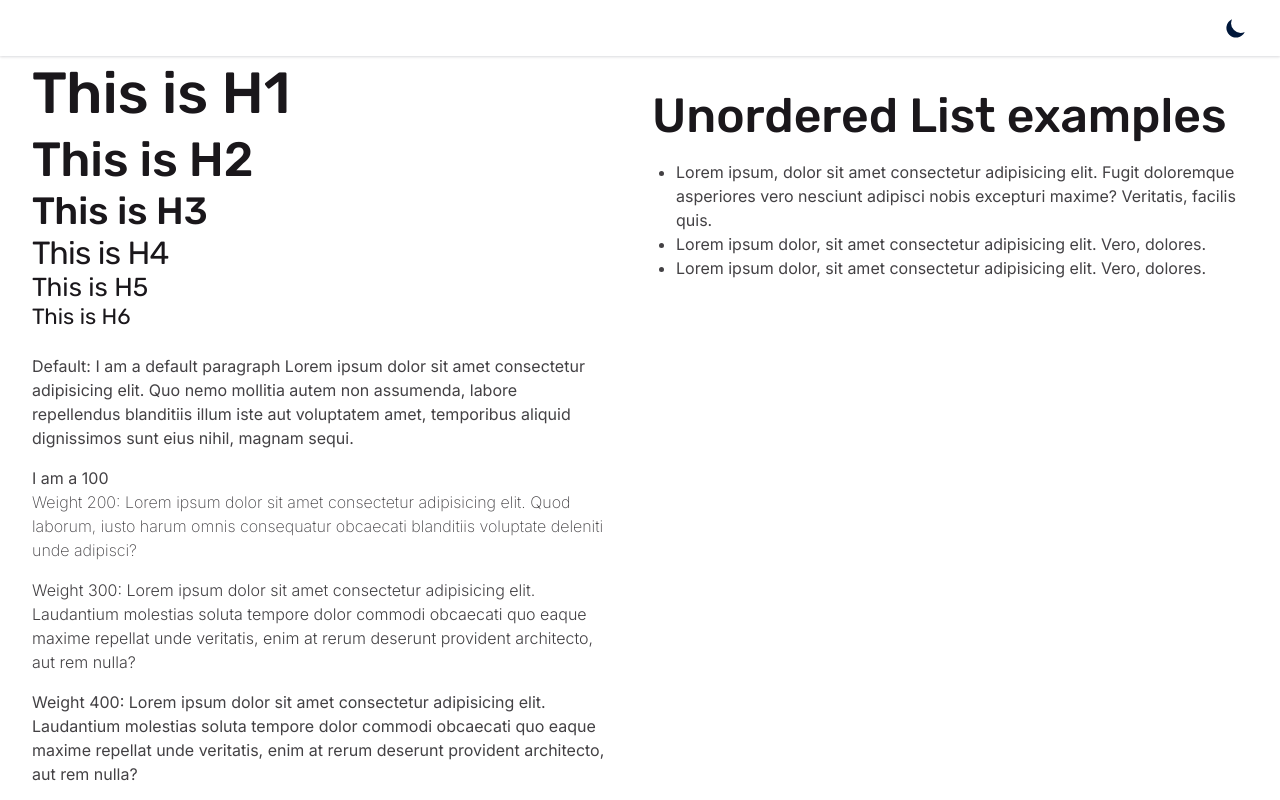
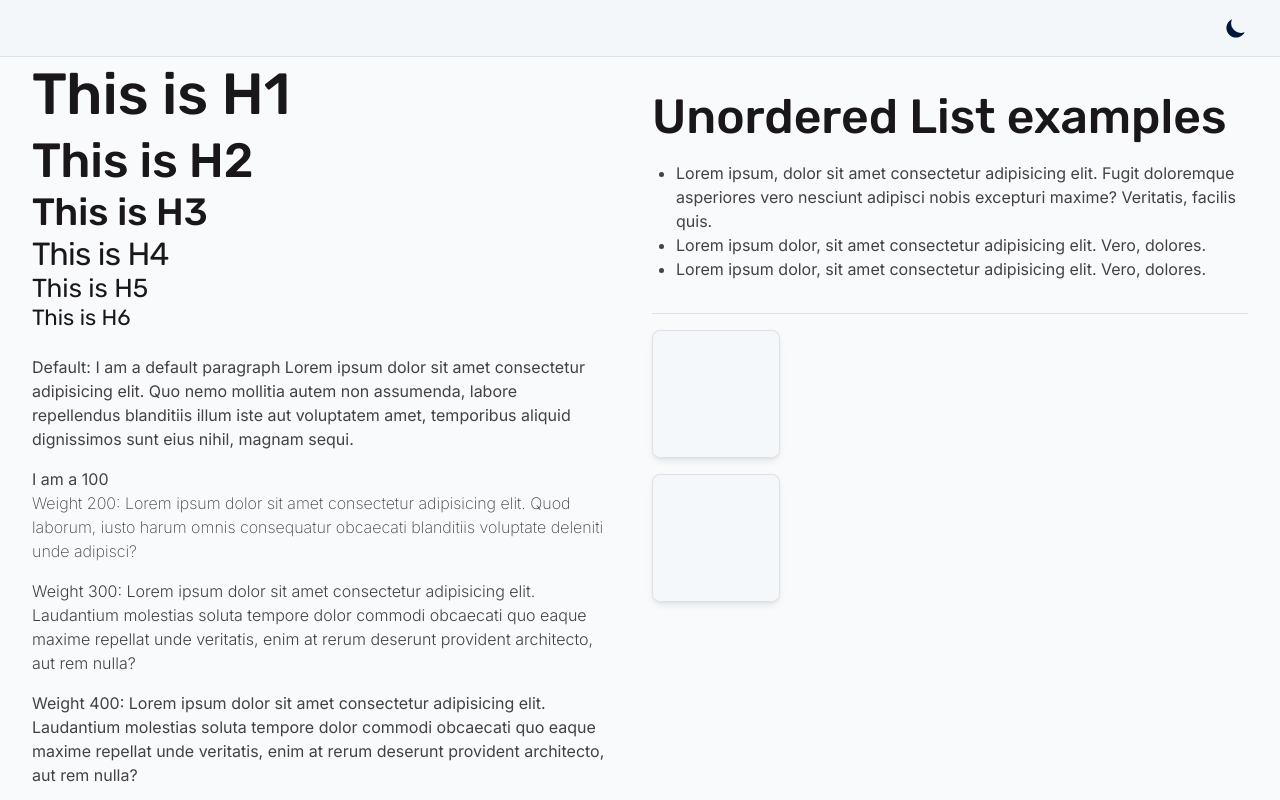
Before and after one commit to Foysal0076/nextjs-tailwind-boilerplate, a Next.js app: page / in a window 1280 px wide. Shown: the top 800 px of the page. Built offline with nearby package versions, Linux system fonts and the light colour scheme.

Commit message:
Add surface colors

```diff
--- a/src/app/layout.tsx
+++ b/src/app/layout.tsx
@@ -43,7 +43,7 @@ export default function RootLayout({
       />
       <body>
         <NextThemeProvider>
-          <div className='flex min-h-screen flex-col justify-between bg-neutral-0'>
+          <div className='flex min-h-screen flex-col justify-between bg-surface-50'>
             <div>
               <Navbar />
               <main>{children}</main>
--- a/src/components/Home/HomeHero.tsx
+++ b/src/components/Home/HomeHero.tsx
@@ -87,6 +87,10 @@ export const HomeHero = () => {
               dolores.
             </li>
           </ul>
+          <div className='mt-8' />
+          <hr className='border-slate-900/10 dark:border-slate-300/10' />
+          <div className='mt-4 h-32 w-32 rounded-lg border border-slate-900/10 bg-surface-100/50 shadow-md dark:border-slate-300/10'></div>
+          <div className='mt-4 h-32 w-32 rounded-lg border border-slate-900/10 bg-surface-100/50 shadow-md dark:border-slate-300/10'></div>
         </div>
       </div>
     </div>
--- a/src/components/Navbar/Navbar.tsx
+++ b/src/components/Navbar/Navbar.tsx
@@ -2,7 +2,7 @@ import ThemeSwitcher from '@/components/Common/ThemeSwitcher'
 
 export const Navbar = () => {
   return (
-    <div className='bg-neutral-0 py-4 shadow-sm'>
+    <div className='border-b border-slate-900/10 bg-surface-100/50 py-4 dark:border-slate-300/10'>
       <div className='container'>
         <div className='flex justify-end'>
           <ThemeSwitcher />
--- a/src/styles/globals.css
+++ b/src/styles/globals.css
@@ -101,22 +101,35 @@
     --colors-warning-800: 136 102 1; /* #886601 */
     --colors-warning-900: 104 78 0; /* #684e00 */
 
+    --colors-surface-0: 252 253 254; /* #fcfdfe */
+    --colors-surface-50: 248 250 252; /* #f8fafc */
+    --colors-surface-100: 241 245 249; /* #f1f5f9 */
+    --colors-surface-200: 226 232 240; /* #e2e8f0 */
+    --colors-surface-300: 203 213 225; /* #cbd5e1 */
+    --colors-surface-400: 148 163 184; /* #94a3b8 */
+    --colors-surface-500: 100 116 139; /* #64748b */
+    --colors-surface-600: 71 85 105; /* #475569 */
+    --colors-surface-700: 51 65 85; /* #334155 */
+    --colors-surface-800: 30 41 59; /* #1e293b */
+    --colors-surface-900: 15 23 42; /* #0f172a */
+    --colors-surface-950: 2 6 23; /* #020617 */
+
     --backgroundblur-xl-backdrop-filter: 20px;
     --backgroundblur-lg-backdrop-filter: 12px;
     --backgroundblur-md-backdrop-filter: 8px;
     --backgroundblur-sm-backdrop-filter: 4px;
 
-    --box-shadow-3-xl: 0px 32px 64px -12px rgba(16, 24, 40, 0.14);
-    --box-shadow-2-xl: 0px 24px 48px -12px rgba(16, 24, 40, 0.18);
-    --box-shadow-xl: 0px 8px 8px -4px rgba(16, 24, 40, 0.03),
-      0px 20px 24px -4px rgba(16, 24, 40, 0.08);
-    --box-shadow-lg: 0px 4px 6px -2px rgba(16, 24, 40, 0.03),
-      0px 12px 16px -4px rgba(16, 24, 40, 0.08);
-    --box-shadow-md: 0px 2px 4px -2px rgba(16, 24, 40, 0.06),
-      0px 4px 8px -2px rgba(16, 24, 40, 0.1);
-    --box-shadow-sm: 0px 1px 2px 0px rgba(16, 24, 40, 0.06),
-      0px 1px 3px 0px rgba(16, 24, 40, 0.1);
-    --box-shadow-xs: 0px 1px 2px 0px rgba(16, 24, 40, 0.05);
+    --box-shadow-3-xl: 0px 32px 64px -12px rgba(0, 0, 0, 0.14);
+    --box-shadow-2-xl: 0px 24px 48px -12px rgba(0, 0, 0, 0.18);
+    --box-shadow-xl: 0px 8px 8px -4px rgba(0, 0, 0, 0.03),
+      0px 20px 24px -4px rgba(0, 0, 0, 0.08);
+    --box-shadow-lg: 0px 4px 6px -2px rgba(0, 0, 0, 0.03),
+      0px 12px 16px -4px rgba(0, 0, 0, 0.08);
+    --box-shadow-md: 0px 2px 4px -2px rgba(0, 0, 0, 0.06),
+      0px 4px 8px -2px rgba(0, 0, 0, 0.1);
+    --box-shadow-sm: 0px 1px 2px 0px rgba(0, 0, 0, 0.06),
+      0px 1px 3px 0px rgba(0, 0, 0, 0.1);
+    --box-shadow-xs: 0px 1px 2px 0px rgba(0, 0, 0, 0.05);
   }
 
   .dark {
@@ -140,17 +153,30 @@
     --colors-neutral-800: 250 250 250; /* #fafafa */
     --colors-neutral-900: 255 255 255; /* #ffffff */
 
-    --box-shadow-3-xl: 0px 32px 64px -12px rgba(0, 0, 0, 0.5);
-    --box-shadow-2-xl: 0px 24px 48px -12px rgba(0, 0, 0, 0.45);
-    --box-shadow-xl: 0px 8px 8px -4px rgba(0, 0, 0, 0.3),
-      0px 20px 24px -4px rgba(0, 0, 0, 0.35);
-    --box-shadow-lg: 0px 4px 6px -2px rgba(0, 0, 0, 0.3),
-      0px 12px 16px -4px rgba(0, 0, 0, 0.35);
-    --box-shadow-md: 0px 2px 4px -2px rgba(0, 0, 0, 0.4),
-      0px 4px 8px -2px rgba(0, 0, 0, 0.45);
-    --box-shadow-sm: 0px 1px 2px 0px rgba(0, 0, 0, 0.4),
-      0px 1px 3px 0px rgba(0, 0, 0, 0.45);
-    --box-shadow-xs: 0px 1px 2px 0px rgba(0, 0, 0, 0.35);
+    --colors-surface-0: 1 3 11; /* #01030B */
+    --colors-surface-50: 2 6 23; /* #020617 */
+    --colors-surface-100: 15 23 42; /* #0f172a */
+    --colors-surface-200: 30 41 59; /* #1e293b */
+    --colors-surface-300: 51 65 85; /* #334155 */
+    --colors-surface-400: 71 85 105; /* #475569 */
+    --colors-surface-500: 100 116 139; /* #64748b */
+    --colors-surface-600: 148 163 184; /* #94a3b8 */
+    --colors-surface-700: 203 213 225; /* #cbd5e1 */
+    --colors-surface-800: 226 232 240; /* #e2e8f0 */
+    --colors-surface-900: 241 245 249; /* #f1f5f9 */
+    --colors-surface-950: 248 250 252; /* #f8fafc */
+
+    --box-shadow-3-xl: 0px 32px 64px -12px rgba(1, 3, 11, 0.5);
+    --box-shadow-2-xl: 0px 24px 48px -12px rgba(2, 6, 23, 0.45);
+    --box-shadow-xl: 0px 8px 8px -4px rgba(15, 23, 42, 0.3),
+      0px 20px 24px -4px rgba(15, 23, 42, 0.35);
+    --box-shadow-lg: 0px 4px 6px -2px rgba(30, 41, 59, 0.3),
+      0px 12px 16px -4px rgba(30, 41, 59, 0.35);
+    --box-shadow-md: 0px 2px 4px -2px rgba(51, 65, 85, 0.4),
+      0px 4px 8px -2px rgba(51, 65, 85, 0.45);
+    --box-shadow-sm: 0px 1px 2px 0px rgba(71, 85, 105, 0.4),
+      0px 1px 3px 0px rgba(71, 85, 105, 0.45);
+    --box-shadow-xs: 0px 1px 2px 0px rgba(100, 116, 139, 0.35);
   }
 
   * {
--- a/tailwind.config.js
+++ b/tailwind.config.js
@@ -195,10 +195,24 @@ module.exports = {
           800: 'rgb(var(--colors-warning-800) / <alpha-value>)',
           900: 'rgb(var(--colors-warning-900) / <alpha-value>)',
         },
+        surface: {
+          0: 'rgb(var(--colors-surface-0) / <alpha-value>)',
+          50: 'rgb(var(--colors-surface-50) / <alpha-value>)',
+          100: 'rgb(var(--colors-surface-100) / <alpha-value>)',
+          200: 'rgb(var(--colors-surface-200) / <alpha-value>)',
+          300: 'rgb(var(--colors-surface-300) / <alpha-value>)',
+          400: 'rgb(var(--colors-surface-400) / <alpha-value>)',
+          500: 'rgb(var(--colors-surface-500) / <alpha-value>)',
+          600: 'rgb(var(--colors-surface-600) / <alpha-value>)',
+          700: 'rgb(var(--colors-surface-700) / <alpha-value>)',
+          800: 'rgb(var(--colors-surface-800) / <alpha-value>)',
+          900: 'rgb(var(--colors-surface-900) / <alpha-value>)',
+          950: 'rgb(var(--colors-surface-950) / <alpha-value>)',
+        },
       },
       borderColor: {
         // DEFAULT: 'var(--colors-neutral-50)', // this does not work
-        DEFAULT: '#c6c5c6',
+        DEFAULT: '#e5e7eb',
       },
       boxShadow: {
         xs: 'var(--box-shadow-xs)',
```
